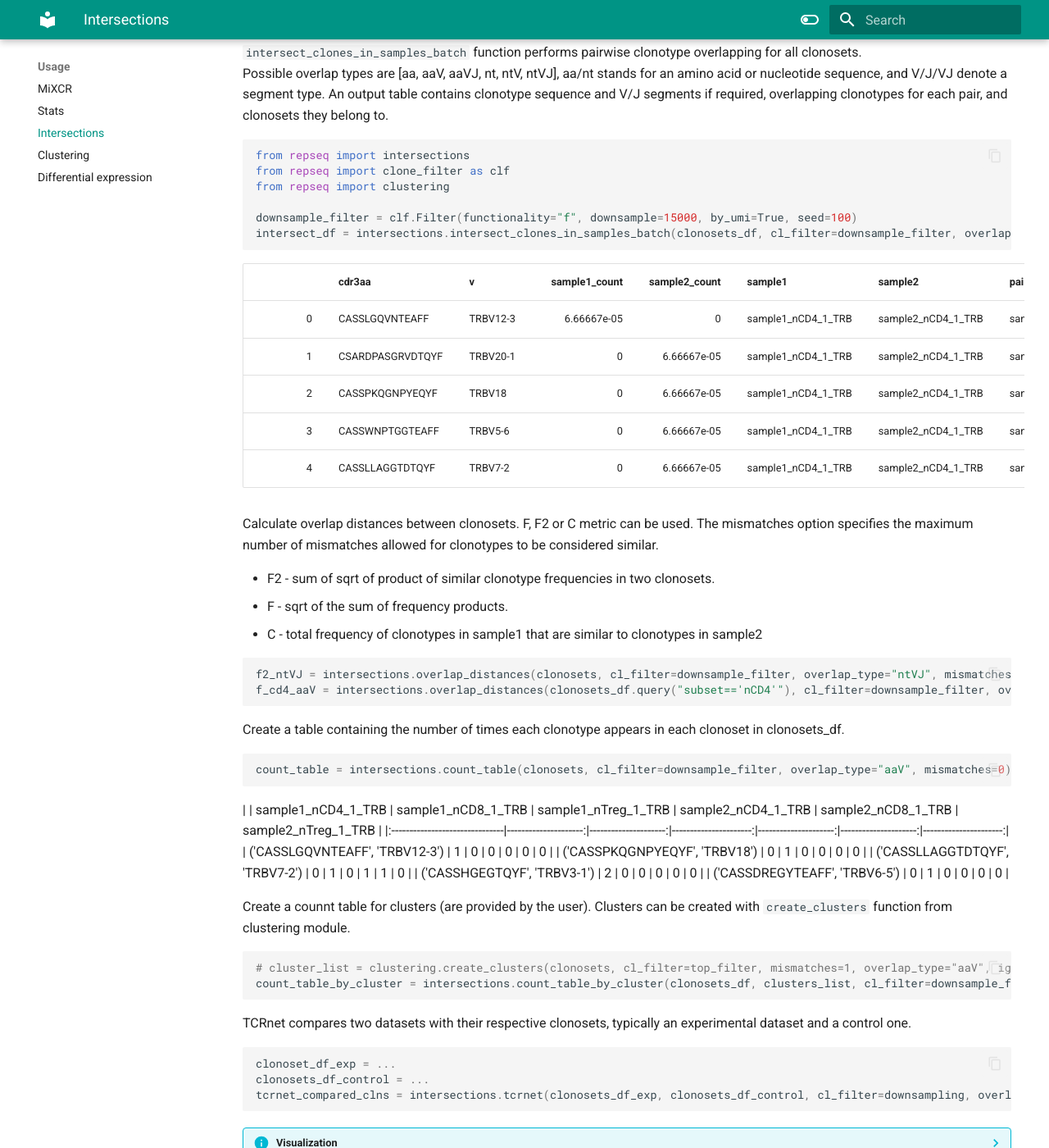
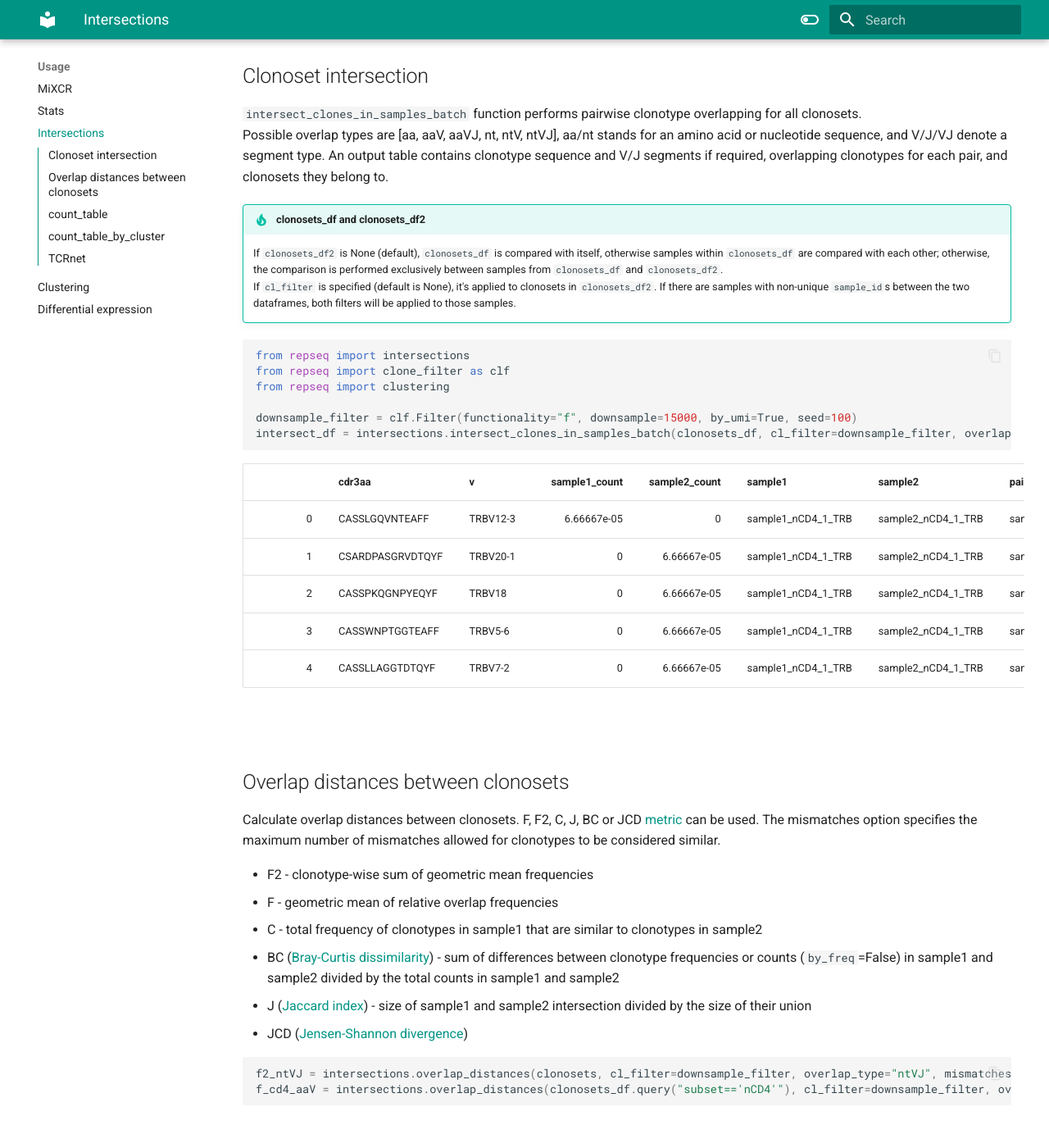
Before and after one commit to mmjmike/repseq, an MkDocs documentation site: the page built from docs/usage_intersections.md, in a window 1280 px wide and 1400 px high, scrolled down 258 px. Shown: the whole window at 82% size. Built offline with MkDocs 1.6.1 and Material for MkDocs 9.7.7, drawn with Linux system fonts in a browser that asks for light colours; some of the changed text lies outside the part shown.

Commit message:
mixcr, stats and intersections

````diff
--- a/docs/usage_intersections.md
+++ b/docs/usage_intersections.md
@@ -1,12 +1,17 @@
 # Usage: intersections between clonosets
 
-To see the details on all possible parameters in functions, check the [Intersections](functions.md#intersections) module.
+To see further details, check the [Intersections](functions.md#intersections) module.
 
-
+## Clonoset intersection
 
 `intersect_clones_in_samples_batch` function performs pairwise clonotype overlapping for all clonosets.
 <br>Possible overlap types are [aa, aaV, aaVJ, nt, ntV, ntVJ], aa/nt stands for an amino acid or nucleotide sequence, and V/J/VJ denote a segment type.
 An output table contains clonotype sequence and V/J segments if required, overlapping clonotypes for each pair, and clonosets they belong to.
+
+!!! tip "clonosets_df and clonosets_df2"
+    If `clonosets_df2` is None (default), `clonosets_df` is compared with itself, otherwise samples within `clonosets_df` are compared with each other; otherwise, the comparison is performed exclusively between samples from `clonosets_df` and `clonosets_df2`.
+    <br>If `cl_filter` is specified (default is None), it's applied to clonosets in `clonosets_df2`. If there are samples with non-unique `sample_id`s between the two dataframes, both filters will be applied to those samples.
+
 
 ```py
 from repseq import intersections
@@ -25,23 +30,35 @@ intersect_df = intersections.intersect_clones_in_samples_batch(clonosets_df, cl_
 |  3 | CASSWNPTGGTEAFF  | TRBV5-6  |     0           |     6.66667e-05 | sample1_nCD4_1_TRB | sample2_nCD4_1_TRB | sample1_nCD4_1_TRB_vs_sample2_nCD4_1_TRB |
 |  4 | CASSLLAGGTDTQYF  | TRBV7-2  |     0           |     6.66667e-05 | sample1_nCD4_1_TRB | sample2_nCD4_1_TRB | sample1_nCD4_1_TRB_vs_sample2_nCD4_1_TRB |
 
+<br>
 
-Calculate overlap distances between clonosets. F, F2 or C metric can be used. The mismatches option specifies the maximum number of mismatches allowed for clonotypes to be considered similar.
+## Overlap distances between clonosets
 
-* F2 - sum of sqrt of product of similar clonotype frequencies in two clonosets.
-* F - sqrt of the sum of frequency products.
+Calculate overlap distances between clonosets. F, F2, C, J, BC or JCD [metric](https://mixcr.com/mixcr/reference/mixcr-postanalysis/?h=pairwise#pairwise-distance-metrics) can be used. The mismatches option specifies the maximum number of mismatches allowed for clonotypes to be considered similar.
+
+* F2 - clonotype-wise sum of geometric mean frequencies
+* F -  geometric mean of relative overlap frequencies
 * C - total frequency of clonotypes in sample1 that are similar to clonotypes in sample2
+* BC ([Bray-Curtis dissimilarity](https://en.wikipedia.org/wiki/Bray%E2%80%93Curtis_dissimilarity)) - sum of differences between clonotype frequencies or counts (`by_freq`=False) in sample1 and sample2 divided by the total counts in sample1 and sample2
+* J ([Jaccard index](https://en.wikipedia.org/wiki/Jaccard_index)) - size of sample1 and sample2 intersection divided by the size of their union
+* JCD ([Jensen-Shannon divergence](https://en.wikipedia.org/wiki/Jensen%E2%80%93Shannon_divergence))
 
 ```py
 f2_ntVJ = intersections.overlap_distances(clonosets, cl_filter=downsample_filter, overlap_type="ntVJ", mismatches=0, metric="F2")
 f_cd4_aaV = intersections.overlap_distances(clonosets_df.query("subset=='nCD4'"), cl_filter=downsample_filter, overlap_type="aaV", mismatches=0, metric="F")
 ```
 
-Create a table containing the number of times each clonotype appears in each clonoset in clonosets_df.
+<br>
+
+## `count_table`
+
+Create a table containing the number of times each clonotype appears in each clonoset in `clonosets_df`.
+<br>For `overlap_type`, possible overlap types are [aa, aaV, aaVJ, nt, ntV, ntVJ], aa/nt stands for an amino acid or nucleotide sequence, and V/J/VJ denote a segment type.
 
 ```py
 count_table = intersections.count_table(clonosets, cl_filter=downsample_filter, overlap_type="aaV", mismatches=0)
 ```
+
 |                                |   sample1_nCD4_1_TRB |   sample1_nCD8_1_TRB |   sample1_nTreg_1_TRB |   sample2_nCD4_1_TRB |   sample2_nCD8_1_TRB |   sample2_nTreg_1_TRB |
 |:-------------------------------|---------------------:|---------------------:|----------------------:|---------------------:|---------------------:|----------------------:|
 | ('CASSLGQVNTEAFF', 'TRBV12-3') |                    1 |                    0 |                     0 |                    0 |                    0 |                     0 |
@@ -50,12 +67,31 @@ count_table = intersections.count_table(clonosets, cl_filter=downsample_filter,
 | ('CASSHGEGTQYF', 'TRBV3-1')    |                    2 |                    0 |                     0 |                    0 |                    0 |                     0 |
 | ('CASSDREGYTEAFF', 'TRBV6-5')  |                    0 |                    1 |                     0 |                    0 |                    0 |                     0 |
 
-Create a counnt table for clusters (are provided by the user). Clusters can be created with `create_clusters` function from clustering module.
+
+## `count_table_by_cluster`
+
+Create a count table for clusters (are provided by the user). Clusters can be created with `create_clusters` function from clustering module.
 
 ```py
-# cluster_list = clustering.create_clusters(clonosets, cl_filter=top_filter, mismatches=1, overlap_type="aaV", igh=False, tcrdist_radius=None, count_by_freq=True)
+cluster_list = clustering.create_clusters(clonosets, cl_filter=top_filter, mismatches=1, overlap_type="aaV", igh=False, tcrdist_radius=None, count_by_freq=True)
+clusters_filtered = clustering.filter_one_node_clusters(clusters)
+```
+
+```py
 count_table_by_cluster = intersections.count_table_by_cluster(clonosets_df, clusters_list, cl_filter=downsample_filter, overlap_type="aaV", mismatches=1)
 ```
+
+|    | feature_id   |   sample1_nCD4_1_TRB |   sample1_nCD8_1_TRB |   sample2_nCD4_1_TRB |   sample2_nCD8_1_TRB |
+|---:|:-------------|---------------------:|---------------------:|---------------------:|---------------------:|
+|  0 | cluster_0    |          0.000133333 |          0.0008      |          0.000866667 |          0.0014      |
+|  1 | cluster_1    |          0.000333333 |          0.000333333 |          0.000666667 |          0.000866667 |
+|  2 | cluster_2    |          0.000133333 |          0.000333333 |          0.000666667 |          0.000666667 |
+|  3 | cluster_3    |          6.66667e-05 |          0.000333333 |          0.0008      |          0.0008      |
+|  4 | cluster_4    |          0.000333333 |          0.000133333 |          0.00106667  |          6.66667e-05 |
+
+<br>
+
+## TCRnet
 
 TCRnet compares two datasets with their respective clonosets, typically an experimental dataset and a control one.
 
--- a/docs/usage_mixcr.md
+++ b/docs/usage_mixcr.md
@@ -9,21 +9,19 @@ MiXCR is the leading software for generating clonoset tables from raw FastQ file
 
 Create `sample_df` from dataset metadata in `.yaml` format (if it's in a tabular format, use external libraries such as Pandas). Remove unnesessary columns if needed. Note If METADATA_FILENAME is absent, it is set to `metadata.yaml` by default. Note that this is relevant only for metadata created with NGSiK in CDR3.net group.
 <br>If your dataset does not have metadata, create the dataframe manually. <b>The neccessary columns are: R1, R2, sample_id</b>, where R1 and R2 contain paths (using full paths is strongly advised) to respective raw files, and sample_id are arbitrary unique identificators.
-<br>
 
 ``` py
 from repseq import mixcr as mx
 from repseq import slurm
 from repseq import io as repseqio
 
-sample_df = repseqio.read_yaml_metadata(RAW_DATA_DIR,filename=METADATA_FILENAME)
+sample_df = repseqio.read_yaml_metadata(RAW_DATA_DIR, filename=METADATA_FILENAME)
 metadata = sample_df.prop(columns=['R1', 'R2'])
 output_dir = ...
 path_to_mixcr_binary = ...
 ```
-<br>
 
-`sample_df example`:
+`sample_df` example:
 
 |    | sample_id     | R1                                                         | R2                                                         |
 |---:|:--------------|:-----------------------------------------------------------|:-----------------------------------------------------------|
@@ -36,9 +34,8 @@ path_to_mixcr_binary = ...
 ## Command template for `mixcr analyze`
 
 Create a command template for mixcr analyze. The default template is `mixcr analyze milab-human-rna-tcr-umi-multiplex -f r1 r2 output_prefix` for Milab Hum TCR RNA multiplex kit. The default values are 32 GB for `memory` (required OOM in GB),  1.5 hours for `time_estimate` and 40 for `cpus` (in case of Aldan3 server, it is the size of a smallest node). Note that `mixcr analyze` and `r1 r2 output_prefix` are "magical" parts of the template that should be kept as-is in the template, so change only the part in-between these parts.
-<br>For more detailed information on MiXCR presets, visit the [MiXCR website]("https://mixcr.com/mixcr/reference/overview-built-in-presets/").
+<br>For more detailed information on MiXCR presets, visit the [MiXCR website](https://mixcr.com/mixcr/reference/overview-built-in-presets/).
 
-<br>
 
 ```py
 mixcr_race_command_template = "mixcr analyze milab-mouse-rna-tcr-umi-race -f r1 r2 output_prefix"
@@ -47,9 +44,7 @@ mixcr_race_command_template = "mixcr analyze milab-mouse-rna-tcr-umi-race -f r1
 
 ## Running `mixcr analyze` in batches using SLURM
 
-Run mixcr analyze in batches (Relevant only for servers using <b>SLURM</b>). This function generates a set of commands for each sample by creating a SLURM script for each command and submitting them to the SLURM queue. Note that .log files will be saved in ~/temp/SLURM.
-
-<br>
+Run mixcr analyze in batches (Relevant only for servers using <b>SLURM</b>). This function generates a set of commands for each sample by creating a SLURM script for each command and submitting them to the SLURM queue. Scripts itself and .log files (contain std.out and std.error outputs) will be saved in `~/temp/SLURM`.
 
 ```py
 mx.mixcr4_analyze_batch(sample_df, output_dir, command_template=mixcr_race_command_template,
@@ -58,9 +53,8 @@ mx.mixcr4_analyze_batch(sample_df, output_dir, command_template=mixcr_race_comma
 
 <br>
 
-To check the progress, use `check_slurm_progress`. `loop` set to `True` gives real-time updates while `loop`=`False` shows current progress and runs in the background without blocking other cells.
-
-<br>
+To check the progress, use `check_slurm_progress`. `loop` set to `True` gives real-time updates with 0.5 s interval while `loop`=`False` shows current progress and runs in the background without blocking other cells.
+<br>Currently, `check_slurm_progress` might be unreliable in some cases, thus it's recommended to check SLURM queue and .log files in `~/temp/SLURM` folder manually.
 
 ```py
 slurm.check_slurm_progress(os.path.join(output_dir, "mixcr_analyze_slurm_batch.log"), loop=True)
@@ -83,9 +77,9 @@ slurm.check_slurm_progress(os.path.join(output_dir, "mixcr_reports_slurm_batch.l
 mx.show_report_images(output_dir)
 ```
 
-[alignQc](images/alignQc.svg)
+![alignQc](images/alignQc.svg)
 
-[chainsQc](images/chainsQc.svg)
+![chainsQc](images/chainsQc.svg)
 
 <br>
 
@@ -97,42 +91,32 @@ those having less than 1% (default, may be overriden) of reads for the sample_id
 For example, you have sequenced TRB sample, but there is found 0.5% (by read count)
 of TRA chains for the same sample_id, then the clonoset will not be shown in the table.
 You can specify `show_offtarget=True` to display all found chains in the table or
-outherwise set a higher value for `off_target_chain_threshold` (`0.01` by default).
+outherwise set a higher value for `offtarget_chain_threshold` (`0.01` by default).
 
 ```py
-proc_table = mx.get_processing_table(output_dir).merge(metadata)
+proc_table = mx.get_processing_table(output_dir)
 ```
-
-<br>
 
 A full processing table example:
 
-|    | sample_id         | extracted_chain   |   reads_total |   reads_with_umi_pc |   reads_aligned_pc |   reads_overlapped_aln_pc |   total_umi |   umi_after_correction |   overseq_threshold |   reads_after_filter |   umi_after_filter |   reads_per_umi |   clones_total |   reads_in_clones_total |   clones |   reads_in_clones |   clones_func |   reads_in_func_clones |   umi_in_clones |   umi_in_func_clones | R1                                                                   | R2                                                                   |
-|---:|:------------------|:------------------|--------------:|--------------------:|-------------------:|--------------------------:|------------:|-----------------------:|--------------------:|---------------------:|-------------------:|----------------:|---------------:|------------------------:|---------:|------------------:|--------------:|-----------------------:|----------------:|---------------------:|:---------------------------------------------------------------------|:---------------------------------------------------------------------|
-|  0 | sample_1_nCD4  | TRB               |       2120957 |               98.63 |              86.38 |                      4.97 |      597401 |                 564176 |                   2 |              1612478 |             344972 |            4.67 |         145019 |                 1566962 |   145012 |           1566949 |        135644 |                1509856 |          349587 |               337223 | home/user/samples/sample1_nCD4_1_TRB_L001_R1_001.fastq.gz  | home/user/samples/sample1_nCD4_1_TRB_L001_R2_001.fastq.gz  |
-|  1 | sample_2_nCD4  | TRB               |        958315 |               98.74 |              84.48 |                      4.14 |      361636 |                 351229 |                   1 |               809359 |             351229 |            2.3  |         134161 |                  772232 |   134150 |            772217 |        126556 |                 746989 |          312575 |               302754 | home/user/samples/sample2_nCD4_1_TRB_L001_R1_001.fastq.gz  | home/user/samples/sample2_nCD4_1_TRB_L001_R2_001.fastq.gz  |
-|  2 | sample_3_nCD4 | TRB               |       1030572 |               98.64 |              86.85 |                      4.74 |      265084 |                 251649 |                   2 |               808044 |             164880 |            4.9  |          68971 |                  793351 |    68965 |            793340 |         64585 |                 766721 |          163789 |               158403 | /home/user/samples/sample3_nCD4_1_TRB_L001_R1_001.fastq.gz | /home/user/samples/sample3_nCD4_1_TRB_L001_R2_001.fastq.gz |
+|    | sample_id          | extracted_chain   |   reads_total |   reads_with_umi_pc |   reads_aligned_pc |   reads_overlapped_aln_pc |   total_umi |   umi_after_correction |   overseq_threshold |   reads_after_filter |   umi_after_filter |   reads_per_umi |   clones_total |   reads_in_clones_total |   clones |   reads_in_clones |   clones_func |   reads_in_func_clones |   umi_in_clones |   umi_in_func_clones |
+|---:|:-------------------|:------------------|--------------:|--------------------:|-------------------:|--------------------------:|------------:|-----------------------:|--------------------:|---------------------:|-------------------:|----------------:|---------------:|------------------------:|---------:|------------------:|--------------:|-----------------------:|----------------:|---------------------:|
+|  0 | sample1_nCD4_1_TRB | TRB               |       2120957 |               98.63 |              86.38 |                      4.97 |      597401 |                 564176 |                   2 |              1612478 |             344972 |            4.67 |         145019 |                 1566962 |   145012 |           1566949 |        135644 |                1509856 |          349587 |               337223 |
+|  3 | sample2_nCD4_1_TRB | TRB               |       1484339 |               98.64 |              85.43 |                      3.49 |      242845 |                 223565 |                   3 |              1183345 |             155008 |            7.63 |          69771 |                 1167512 |    69770 |           1167509 |         66237 |                1133350 |          156334 |               151913 |
+|  6 | sample3_nCD4_1_TRB | TRB               |        940861 |               96.49 |              86.42 |                      2.84 |      279362 |                 236455 |                   2 |               734134 |             157646 |            4.66 |          68466 |                  715176 |    68465 |            715174 |         64208 |                 690533 |          160301 |               154995 |
 
-<br>
-
-Some columns may be omitted for the sake of readability:
-
-<br>
+Some columns may be omitted for better readability:
 
 ```py
 small_proc_table = proc_table[["sample_id", "extracted_chain","reads_total", "reads_with_umi_pc", "reads_aligned_pc", "reads_per_umi", "overseq_threshold","clones_func", "umi_in_func_clones"]]
-small_proc_table
 ```
-<br>
 
 Columns:
-
-<br>
 
 |Parameters               | Description   |
 |:------------------------|:--------------|
 | sample_id               |sample_id specified in the clonoset filename|
-| extracted_chain         |clonoset сhain specified in the clonoset filename (e.g., TRA, TRA, TRG). One sample (particular `sample_id`) might include multiple chains depending on the protocol used and the values of the `show_offtarget` and the `off_target_chain_threshold` parameters|
+| extracted_chain         |clonoset сhain specified in the clonoset filename (e.g., TRA, IGH). One sample (particular `sample_id`) might include multiple chains depending on the protocol used and the values of the `show_offtarget` and the `offtarget_chain_threshold` parameters|
 | reads_total             |a total number of raw reads for the whole sample|
 | reads_with_umi_pc       |Percentage of reads with barcodes if tag-pattern was used|
 | reads_aligned_pc        |Percentage of successfully aligned reads for the whole sample|
````
Also changed, not shown: docs/usage_clustering.md (+24 -6 lines), docs/usage_stats.md (+33 -13 lines), docs/usage_diffexp.md (line endings or trailing spaces).
